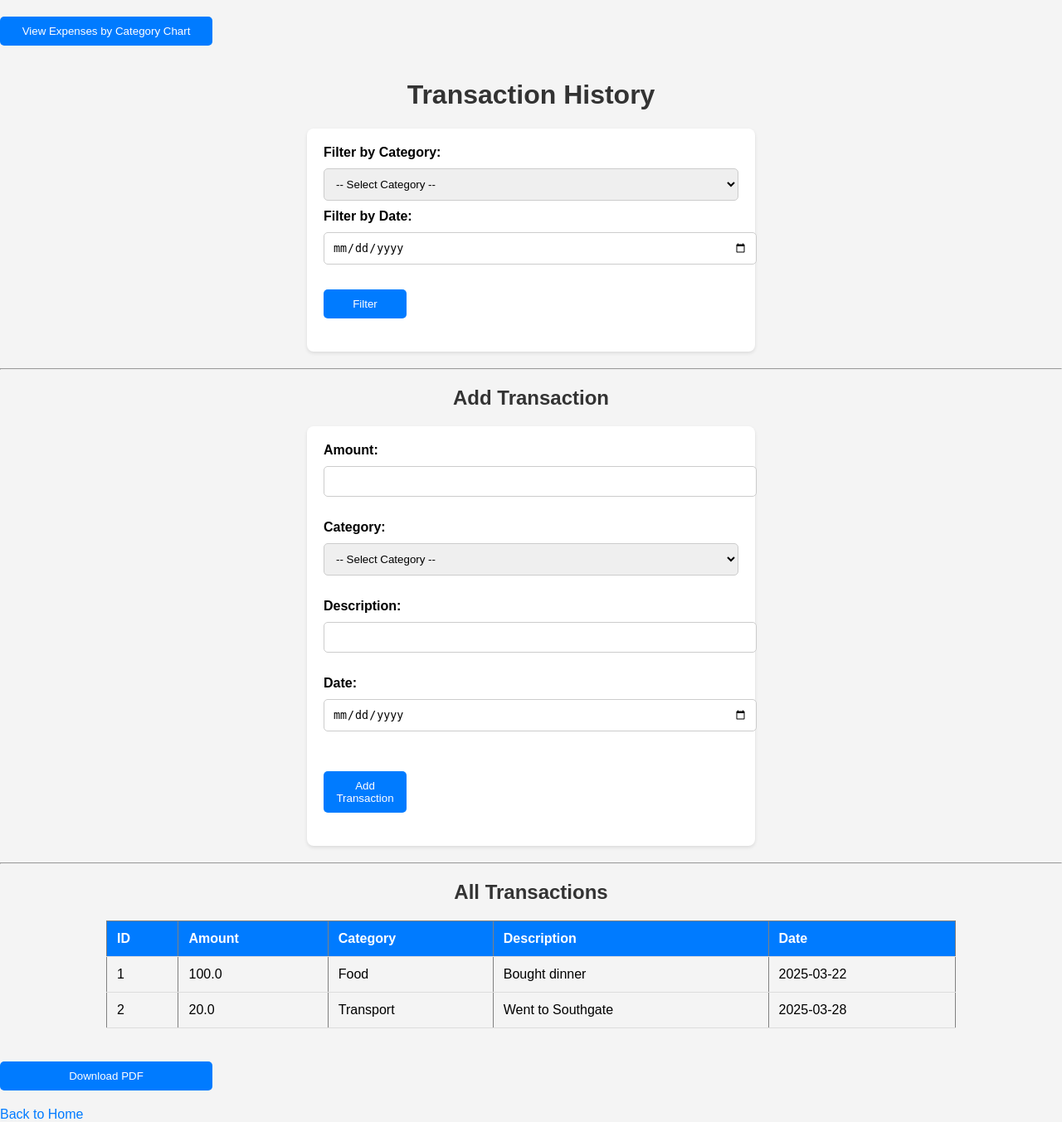
After one commit to Abdulmuid1/Personal-Finance-Tracker, a Flask app: page /transactions in a window 1280 px wide. The commit adds this page. Shown: the whole page at 83% size. Run offline with Flask 3, Linux system fonts and the light colour scheme.

Commit message:
Updated project files with latest changes

```diff
--- a/app.py
+++ b/app.py
@@ -1,10 +1,149 @@
-from flask import Flask, render_template
+import matplotlib.pyplot as plt
+import pandas as pd
+from io import BytesIO
+from reportlab.lib.pagesizes import letter
+from reportlab.pdfgen import canvas
+from flask import Flask, render_template, request, redirect, url_for, Response
+from database import Database_Manager
 
 app = Flask(__name__)
+db = Database_Manager()
 
-@app.route('/')
-def home():
-    return render_template('index.html')
+@app.route('/transactions', methods=['GET'])
+def show_transactions():
+    '''
+    This function handles filtering transactions by category or a date range.
+    '''
+    category = request.args.get('category')  # Get category from URL (if provided)
+    start_date = request.args.get('start_date')  # Get start date from URL
+    end_date = request.args.get('end_date')  # Get end date from URL
+
+    if category:
+        transactions = db.get_transactions_by_category(category)
+    elif start_date and end_date:  # Only filter by date if both are provided
+        transactions = db.get_transactions_by_date(start_date, end_date)
+    else:
+        transactions = db.get_transactions()  # If no filters, show all transactions.
+
+    return render_template('transactions.html', transactions=transactions)
+
+@app.route('/add_transaction', methods=['POST'])
+def add_transaction():
+    '''
+    This function adds a new transaction to the database.
+    '''
+    amount = request.form["amount"]
+    category = request.form["category"]
+    description = request.form["description"]
+    date = request.form["date"]
+
+    # Handle custom category if provided
+    if category == "Others":
+        category = request.form["custom_category"]
+
+    # Insert the new transaction into the database
+    db.insert_transactions(amount, category, description, date)
+
+    # Redirect back to the transaction list page
+    return redirect(url_for('show_transactions'))  # This will call show_transactions() to refresh the page
+
+@app.route('/charts')
+def show_charts():
+    '''
+    This function generates a bar chart of expenses by category.
+    - It retrieves all transactions from the database.
+    - It creates a bar chart and returns it as an image.
+    '''
+    # Get all transactions
+    transactions = db.get_transactions()
+
+    # Convert transactions into a pandas DataFrame for easy manipulation
+    df = pd.DataFrame(transactions, columns=['id', 'amount', 'category', 'description', 'date'])
+
+    # Group by category and sum the amounts
+    category_expenses = df.groupby('category')['amount'].sum()
+
+    plt.figure(figsize=(10, 6))
+    category_expenses.plot(kind='bar', color='skyblue')
+
+    plt.title('Expenses by Category', fontsize=14, fontweight='bold')
+    plt.xlabel('Category', fontsize=12)
+    plt.ylabel('Amount', fontsize=12)
+
+    # Rotate the x-axis labels to prevent cropping
+    plt.xticks(rotation=30, ha='right')
+
+    # Adjust layout to prevent text from getting cut off
+    plt.tight_layout()
+
+    # Grid lines for better readability
+    plt.grid(axis='y', linestyle='--', alpha=0.7)
+
+    # Add value labels on top of bars
+    for i, value in enumerate(category_expenses):
+        plt.text(i, value + 1, str(round(value, 2)), ha='center', fontsize=10, fontweight='bold')
+
+
+    # Save the plot to a BytesIO object and send it as a response
+    img = BytesIO()
+    plt.savefig(img, format='png')
+    img.seek(0)
+    plt.close()
+
+    return Response(img, mimetype='image/png')
+
+@app.route('/download_pdf', methods=['GET'])
+def download_pdf():
+    '''
+    This function generates a PDF of the transaction history.
+    '''
+    category = request.args.get('category')  # Get category from URL (if provided)
+    start_date = request.args.get('start_date')  # Get start date from URL
+    end_date = request.args.get('end_date')  # Get end date from URL
+
+    if category:
+        transactions = db.get_transactions_by_category(category)
+    elif start_date and end_date:  # Only filter by date if both are provided
+        transactions = db.get_transactions_by_date(start_date, end_date)
+    else:
+        transactions = db.get_transactions()  # If no filters, show all transactions.
+
+    # Create a PDF in memory
+    pdf_buffer = BytesIO()
+    c = canvas.Canvas(pdf_buffer, pagesize=letter)
+    width, height = letter
+
+    # Add a title
+    c.setFont("Helvetica-Bold", 16)
+    c.drawString(200, height - 50, "Transaction History")
+
+    # Add the table headers
+    c.setFont("Helvetica-Bold", 12)
+    c.drawString(50, height - 100, "ID")
+    c.drawString(100, height - 100, "Amount")
+    c.drawString(200, height - 100, "Category")
+    c.drawString(350, height - 100, "Description")
+    c.drawString(500, height - 100, "Date")
+
+    # Add the transaction rows
+    c.setFont("Helvetica", 10)
+    y_position = height - 120
+    for transaction in transactions:
+        c.drawString(50, y_position, str(transaction[0]))
+        c.drawString(100, y_position, str(transaction[1]))
+        c.drawString(200, y_position, transaction[2])
+        c.drawString(350, y_position, transaction[3])
+        c.drawString(500, y_position, transaction[4])
+        y_position -= 20
+
+    # Save the PDF
+    c.save()
+
+    # Get the value of the PDF and return it as a download
+    pdf_buffer.seek(0)
+    return Response(pdf_buffer, mimetype='application/pdf', headers={
+        "Content-Disposition": "attachment; filename=transaction_history.pdf"
+    })
 
 if __name__ == "__main__":
     app.run(debug=True)
--- /dev/null
+++ b/static/script.js
@@ -0,0 +1,13 @@
+document.addEventListener("DOMContentLoaded", function() {
+    // Example of how you could handle a category filter dynamically:
+    const filterButton = document.getElementById('filter-button');
+    filterButton.addEventListener('click', function() {
+        const category = document.getElementById('category').value;
+        const startDate = document.getElementById('start_date').value;
+        const endDate = document.getElementById('end_date').value;
+
+        const url = `/transactions?category=${category}&start_date=${startDate}&end_date=${endDate}`;
+
+        window.location.href = url; // Redirect with filter params
+    });
+});
--- a/static/style.css
+++ b/static/style.css
@@ -1,18 +1,91 @@
+/* General Styles */
 body {
     font-family: Arial, sans-serif;
-    text-align: center;
     background-color: #f4f4f4;
+    margin: 0;
+    padding: 0;
+    box-sizing: border-box;
 }
 
-h1 {
+h1, h2 {
+    text-align: center;
     color: #333;
 }
 
+a {
+    color: #007bff;
+    text-decoration: none;
+}
+
+a:hover {
+    text-decoration: underline;
+}
+
+/* Forms */
 form {
-    margin-top: 20px;
+    max-width: 500px;
+    margin: 20px auto;
+    padding: 20px;
+    background-color: white;
+    border-radius: 8px;
+    box-shadow: 0 2px 4px rgba(0, 0, 0, 0.1);
+}
+
+label {
+    font-weight: bold;
+    margin-bottom: 5px;
 }
 
 input, select, button {
-    margin: 5px;
+    width: 100%;
     padding: 10px;
+    margin: 10px 0;
+    border: 1px solid #ccc;
+    border-radius: 5px;
 }
+
+button {
+    background-color: #007bff;
+    color: white;
+    border: none;
+    cursor: pointer;
+    width: 20%;
+
+}
+
+button:hover {
+    background-color: #0056b3;
+}
+
+/* Table Styling */
+table {
+    width: 80%;
+    margin: 20px auto;
+    border-collapse: collapse;
+}
+
+th, td {
+    padding: 12px;
+    text-align: left;
+    border-bottom: 1px solid #ddd;
+}
+
+th {
+    background-color: #007bff;
+    color: white;
+}
+
+tr:hover {
+    background-color: #f1f1f1;
+}
+
+/* Image and Button Styling for Chart */
+img {
+    display: block;
+    margin: 0 auto;
+    max-width: 100%;
+}
+
+button {
+    margin: 20px 0;
+}
--- /dev/null
+++ b/templates/transactions.html
@@ -0,0 +1,126 @@
+<!DOCTYPE html>
+<html lang="en">
+<head>
+    <meta charset="UTF-8">
+    <meta name="viewport" content="width=device-width, initial-scale=1.0">
+    <title>Transaction History</title>
+    <link rel="stylesheet" href="{{ url_for('static', filename='style.css') }}">
+    <script src="{{ url_for('static', filename='script.js') }}"></script>
+
+    <div>
+        <!-- Button to Download PDF -->
+        <a href="{{ url_for('show_charts', category=request.args.get('category'), start_date=request.args.get('start_date'), end_date=request.args.get('end_date')) }}">
+            <button>View Expenses by Category Chart</button>
+        </a>
+    </div>
+
+    <!-- JavaScript to toggle the custom category input -->
+    <script>
+        function toggleOtherCategory() {
+            var categorySelect = document.getElementById("category");
+            var otherCategoryInput = document.getElementById("otherCategory");
+
+            if (categorySelect.value === "Others") {
+                otherCategoryInput.style.display = "block";  // Show the input
+            } else {
+                otherCategoryInput.style.display = "none";  // Hide the input
+            }
+        }
+    </script>
+</head>
+<body>
+    <h1>Transaction History</h1>
+
+    <!-- FILTER FORM -->
+    <form action="/transactions" method="GET">
+        <label for="category">Filter by Category:</label>
+        <select name="category" id="category" onchange="toggleOtherCategory()">
+            <option value="">-- Select Category --</option>
+            <option value="Food">Food</option>
+            <option value="Rent">Rent</option>
+            <option value="Entertainment">Entertainment</option>
+            <option value="Transport">Transport</option>
+            <option value="Others">Others</option>
+        </select>
+
+        <!-- Custom category input, initially hidden -->
+        <div id="otherCategory" style="display:none;">
+            <label for="custom_category">Enter Custom Category:</label>
+            <input type="text" name="custom_category" id="custom_category">
+        </div>
+
+        <label for="date">Filter by Date:</label>
+        <input type="date" name="date" id="date">
+
+        <button type="submit">Filter</button>
+    </form>
+
+    <hr>
+
+    <!-- ADD TRANSACTION FORM -->
+    <h2>Add Transaction</h2>
+    <form action="/add_transaction" method="POST">
+        <label for="amount">Amount:</label>
+        <input type="number" id="amount" name="amount" required><br><br>
+
+        <label for="category">Category:</label>
+        <select name="category" id="category" onchange="toggleOtherCategory()">
+            <option value="">-- Select Category --</option>
+            <option value="Food">Food</option>
+            <option value="Rent">Rent</option>
+            <option value="Entertainment">Entertainment</option>
+            <option value="Transport">Transport</option>
+            <option value="Others">Others</option>
+        </select><br><br>
+
+        <!-- Custom category input, initially hidden -->
+        <div id="otherCategory" style="display:none;">
+            <label for="custom_category">Enter Custom Category:</label>
+            <input type="text" name="custom_category" id="custom_category"><br><br>
+        </div>
+
+        <label for="description">Description:</label>
+        <input type="text" id="description" name="description"><br><br>
+
+        <label for="date">Date:</label>
+        <input type="date" id="date" name="date" required><br><br>
+
+        <button type="submit">Add Transaction</button>
+    </form>
+
+    <hr>
+
+    <!-- Displaying Transactions -->
+    <h2>All Transactions</h2>
+    <table border="1">
+        <thead>
+            <tr>
+                <th>ID</th>
+                <th>Amount</th>
+                <th>Category</th>
+                <th>Description</th>
+                <th>Date</th>
+            </tr>
+        </thead>
+        <tbody>
+            {% for transaction in transactions %}
+                <tr>
+                    <td>{{ transaction[0] }}</td> <!-- ID -->
+                    <td>{{ transaction[1] }}</td> <!-- Amount -->
+                    <td>{{ transaction[2] }}</td> <!-- Category -->
+                    <td>{{ transaction[3] }}</td> <!-- Description -->
+                    <td>{{ transaction[4] }}</td> <!-- Date -->
+                </tr>
+            {% endfor %}
+        </tbody>
+    </table>
+
+    <div>
+    <!-- Button to Download PDF -->
+    <a href="{{ url_for('download_pdf', category=request.args.get('category'), start_date=request.args.get('start_date'), end_date=request.args.get('end_date')) }}">
+        <button>Download PDF</button>
+    </a>
+</div>
+    <a href="/">Back to Home</a>
+</body>
+</html>
```
Also changed, not shown: database.py (+73 -1 lines), tester.py (added, +15 -0 lines), database.db (added).
